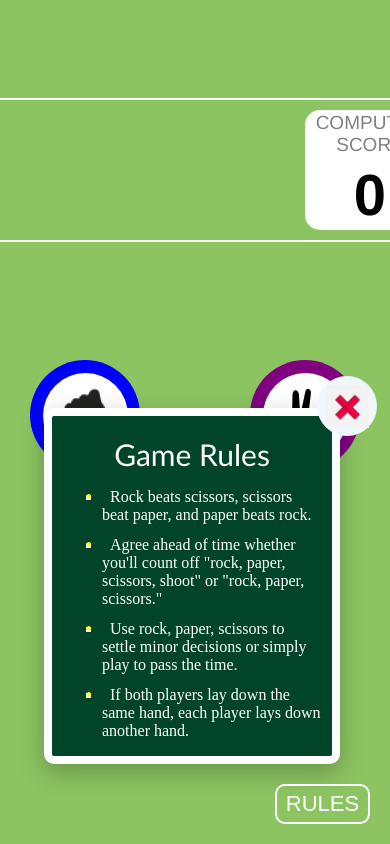
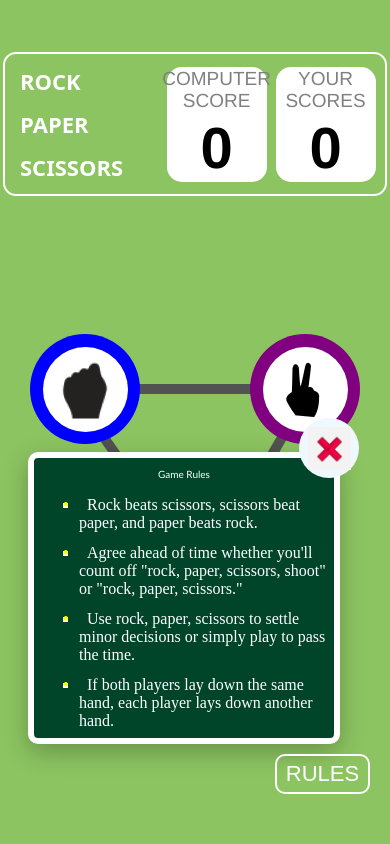
Before and after one commit to hemantpatil3006/rock-paper-scissors-26, a plain HTML site: page public/index.html in a window 390 px wide. Both pictures are taken after a click on the button "RULES". Shown: the top 844 px of the page. Drawn offline with Linux system fonts and the light colour scheme.

Commit message:
Add some css for make it responsive

```diff
--- a/public/css/styles.css
+++ b/public/css/styles.css
@@ -1,3 +1,4 @@
+/* Global Styles */
 body {
   margin: 0;
   background: #8cc461;
@@ -15,10 +16,19 @@ body {
   position: relative;
 }
 
-/* header-section */
+.container2 {
+  height: 100dvh;
+  width: 100%;
+  display: flex;
+  flex-direction: column;
+  justify-content: center;
+  align-items: center;
+  position: relative;
+  overflow: hidden;
+}
 
+/* Header Styles */
 .header {
-  /* flex: 1 1 auto; */
   width: 100%;
   height: 140px;
   display: flex;
@@ -27,6 +37,7 @@ body {
   position: absolute;
 }
 
+/* Game Element Container */
 .element-container {
   position: fixed;
   width: 800px;
@@ -93,6 +104,7 @@ body {
   font-family: "Franklin Gothic Medium", "Arial Narrow", Arial, sans-serif;
 }
 
+/* Line Animations */
 .line1 {
   width: 210px;
   position: absolute;
@@ -102,6 +114,7 @@ body {
   transform: rotate(0deg);
   transform-origin: left;
 }
+
 .line2 {
   width: 200px;
   position: absolute;
@@ -122,8 +135,7 @@ body {
   transform-origin: left;
 }
 
-/* footer section */
-
+/* Footer and Game Controls */
 .footer {
   display: flex;
   flex-direction: column;
@@ -148,15 +160,9 @@ body {
   bottom: 100px;
 }
 
-.blue {
-  background-color: blue;
-}
-.orange {
-  background-color: orange;
-}
-.purple {
-  background-color: purple;
-}
+.blue { background-color: blue; }
+.orange { background-color: orange; }
+.purple { background-color: purple; }
 
 .shape {
   height: 85px;
@@ -183,8 +189,7 @@ body {
   margin-left: 10px;
 }
 
-/* Rules box  */
-
+/* Rules Panel */
 .rules {
   height: 300px;
   width: 260px;
@@ -195,7 +200,7 @@ body {
   padding: 20px 10px;
   position: fixed;
   right: 50px;
-  bottom: 80px; /* place above the bottom buttons to avoid overlap */
+  bottom: 80px;
   z-index: 9999;
   box-shadow: 0 8px 24px rgba(0, 0, 0, 0.25);
 }
@@ -218,6 +223,7 @@ ul li::before {
   list-style-position: inside;
 }
 
+/* Typography */
 .game-text {
   display: flex;
   justify-content: center;
@@ -226,9 +232,8 @@ ul li::before {
   font-family: "Gill Sans", "Gill Sans MT", Calibri, "Trebuchet MS", sans-serif;
 }
 
-.hidden {
-  display: none;
-}
+/* Utility Classes */
+.hidden { display: none; }
 
 button {
   height: 40px;
@@ -241,9 +246,6 @@ button {
   cursor: pointer;
 }
 
-/* place Rules and NEXT at the bottom-right corner */
-/* place Rules and NEXT side-by-side at the bottom-right
-   NEXT will be to the right of Rules (NEXT at the extreme right) */
 #nextbtn,
 #btn {
   position: fixed;
@@ -251,13 +253,11 @@ button {
   z-index: 10000;
 }
 
-/* NEXT at extreme right, Rules sits left of it */
 #btn,
 #nextbtn {
   z-index: 10000;
 }
 
-/* NEXT sits to the right of Rules (NEXT at extreme right) */
 #nextbtn {
   position: fixed;
   right: 20px;
@@ -265,14 +265,12 @@ button {
   text-decoration: none;
 }
 
-/* Rules button sits left of NEXT */
 #btn {
   position: fixed;
   right: 120px;
   bottom: 20px;
 }
 
-/* when Rules is alone (NEXT hidden) place it at the extreme right */
 #btn.btn-alone {
   right: 20px !important;
 }
@@ -314,7 +312,7 @@ button {
   bottom: 400px;
   text-transform: uppercase;
   font-family: "Franklin Gothic Medium", "Arial Narrow", Arial, sans-serif;
-  color:white;
+  color: white;
   font-weight: 1000;
 }
 
@@ -324,7 +322,7 @@ button {
   bottom: 400px;
   text-transform: uppercase;
   font-family: "Franklin Gothic Medium", "Arial Narrow", Arial, sans-serif;
-  color:white;
+  color: white;
   font-weight: 1000;
 }
 
@@ -356,8 +354,7 @@ button {
   text-align: center;
 }
 
-/* gradient at winner's border effect  */
-
+/* Game Effects */
 .rounded-gradient-borders {
   width: 110px;
   height: 110px;
@@ -367,24 +364,14 @@ button {
     radial-gradient(circle at top left, #f00, #3020ff);
   background-origin: border-box;
   background-clip: content-box, border-box;
-  box-shadow: 0 0 40px 25px rgba(76, 175, 80, 0.7), 0 0 20px 10px rgba(76, 175, 80, 0.5), 0 10px 20px rgba(0, 0, 0, 0.19), 0 6px 6px rgba(0, 0, 0, 0.23);
+  box-shadow: 0 0 40px 25px rgba(76, 175, 80, 0.7),
+    0 0 20px 10px rgba(76, 175, 80, 0.5), 0 10px 20px rgba(0, 0, 0, 0.19),
+    0 6px 6px rgba(0, 0, 0, 0.23);
   position: relative;
   z-index: 100;
 }
 
-/* second-page  */
-
-.container2 {
-  height: 100dvh;
-  width: 100%;
-  display: flex;
-  flex-direction: column;
-  justify-content: center;
-  align-items: center;
-  position: relative;
-  overflow: hidden;
-}
-
+/* Game Result Screens */
 .cup {
   position: relative;
   bottom: 0;
@@ -469,3 +456,83 @@ button {
   align-items: center;
   justify-content: center;
 }
+
+/* Mobile Responsive Styles */
+@media (max-width: 500px) {
+  .container {
+    margin-top: 24px;
+  }
+
+  .element-container {
+    width: 370px;
+    height: 130px;
+  }
+
+  .score {
+    width: 230px;
+  }
+
+  .Nscore {
+    height: 115px;
+    width: 100px;
+  }
+
+  .footer {
+    top: 280px;
+  }
+
+  .header {
+    height: 200px;
+  }
+
+  .text {
+    margin-left: 10px;
+  }
+
+  .rock,
+  .paper,
+  .scissors {
+    font-size: 22px;
+  }
+
+  #btn {
+    right: 140px;
+    bottom: 50px;
+  }
+
+  #nextbtn {
+    bottom: 50px;
+  }
+
+  .footer2 {
+    gap: 146px;
+  }
+
+  .answertext {
+    left: 158px;
+    font-size: 8px;
+  }
+
+  .playbut {
+    height: 35px;
+    line-height: 34px;
+    text-align: center;
+    width: 140px;
+    left: 132px;
+    bottom: 48px;
+  }
+
+  .rules {
+    height: 260px;
+    width: 290px;
+    border: 6px solid white;
+    border-radius: 10px;
+    padding: 10px 5px;
+    right: 50px;
+    bottom: 100px;
+  }
+
+  .game-text {
+    font-size: 10px;
+  }
+}
```
